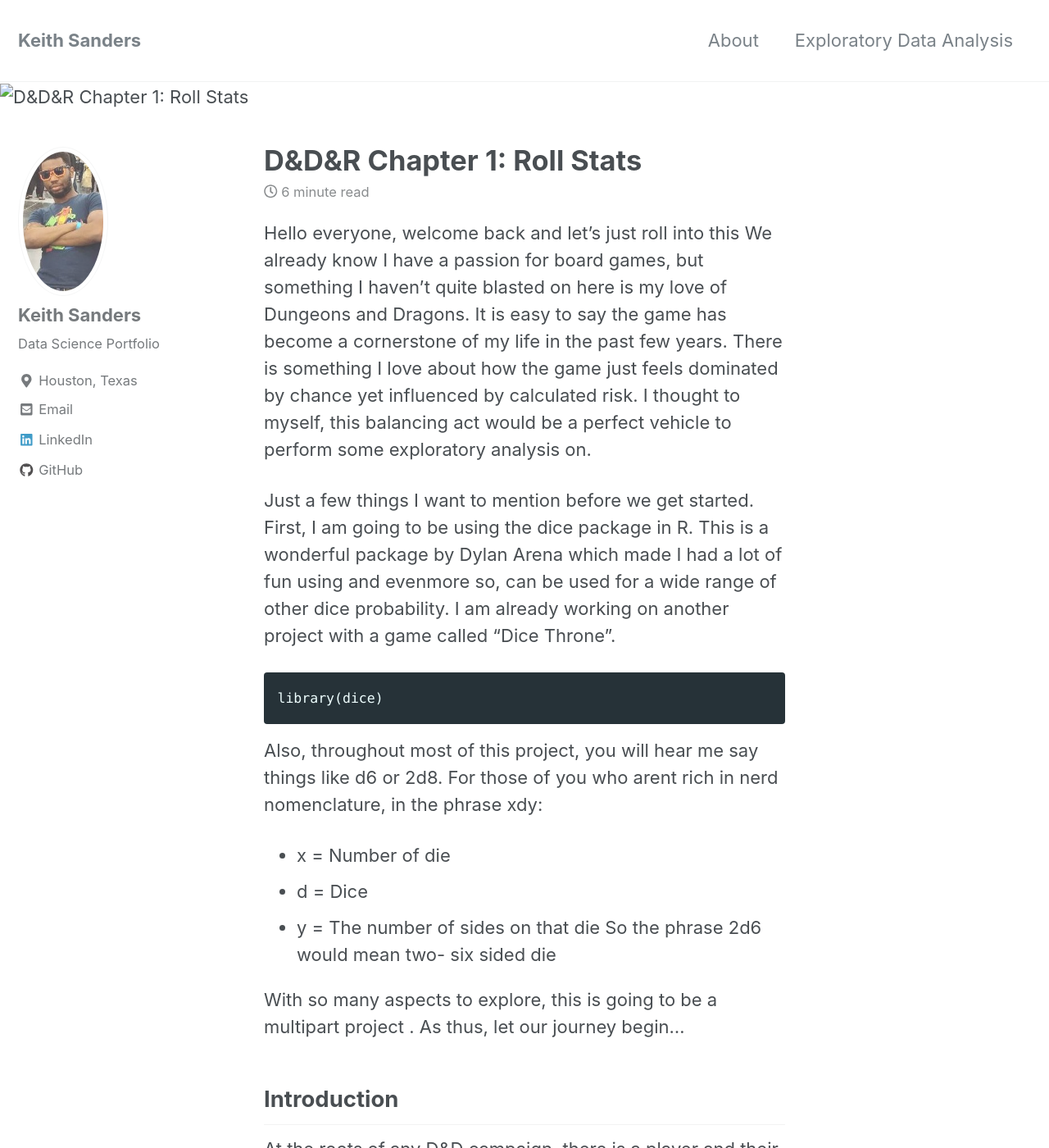
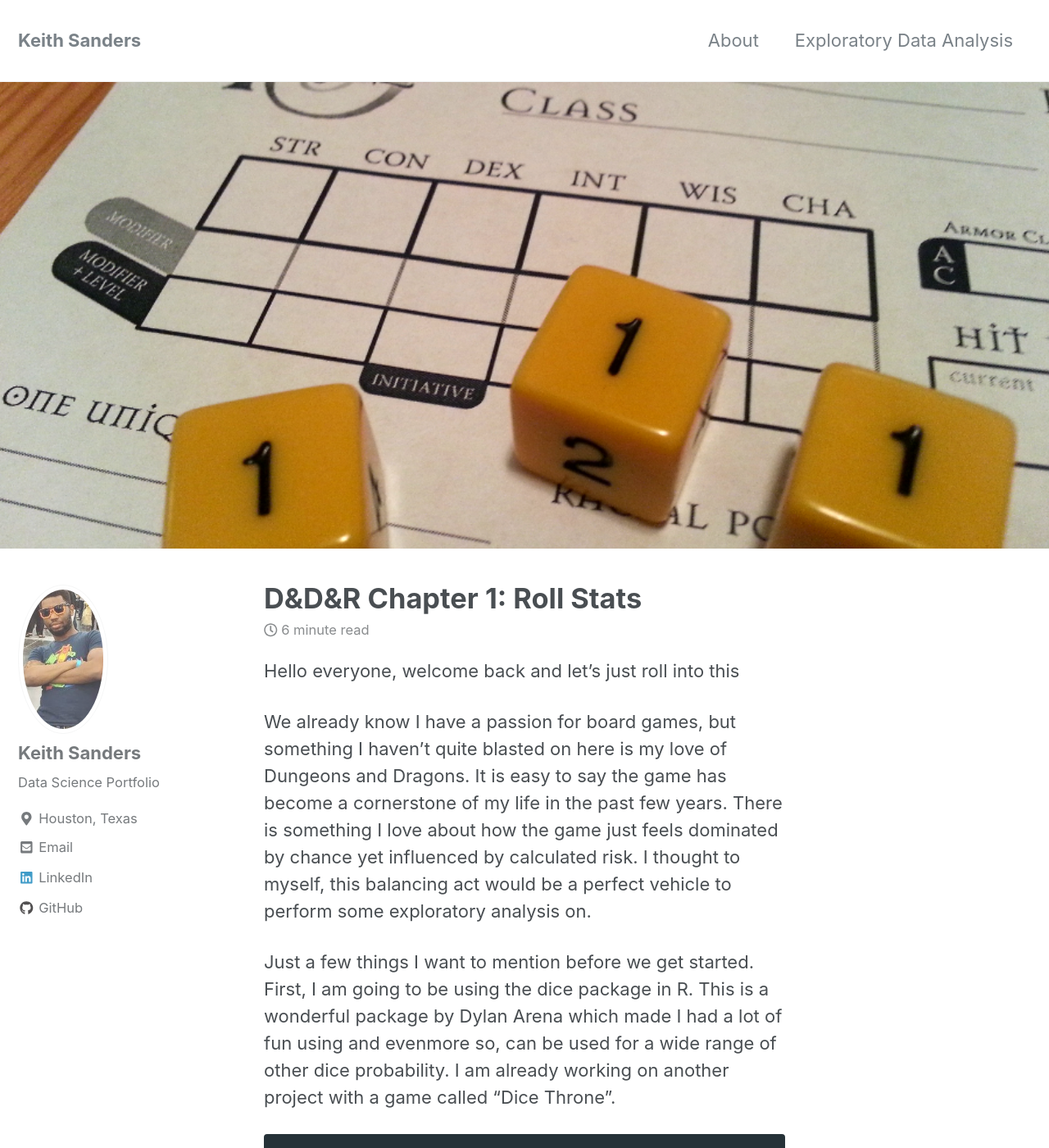
Before and after one commit to SuperKeithS/SuperKeithS.github.io, a Jekyll site: the page built from _posts/2019-02-16-D&D&R1.md, in a window 1280 px wide and 1400 px high. Shown: the whole window at 82% size. Built offline with Jekyll 4.4.1, drawn with Linux system fonts in a browser that asks for light colours; nearby versions of some CDN libraries; some of the changed text lies outside the part shown.

Commit message:
Added Google Analytics and changed header

```diff
--- a/_includes/analytics.html
+++ b/_includes/analytics.html
@@ -1,11 +1,11 @@
 ├── _includes
 │   ├── analytics.html
 <!-- Global site tag (gtag.js) - Google Analytics -->
-<script async src="https://www.googletagmanager.com/gtag/js?id=UA-131183937-1"></script>
+<script async src="https://www.googletagmanager.com/gtag/js?id=UA-136502484-1"></script>
 <script>
   window.dataLayer = window.dataLayer || [];
   function gtag(){dataLayer.push(arguments);}
   gtag('js', new Date());
 
-  gtag('config', 'UA-131183937-1');
+  gtag('config', 'UA-136502484-1');
 </script>
--- a/_layouts/default.html
+++ b/_layouts/default.html
@@ -38,5 +38,8 @@
 
     {% include scripts.html %}
 
+    {% if jekyll.environment == "production" %}
+    {% include analytics.html %}
+    {% endif %}
   </body>
 </html>
--- a/_posts/2019-02-16-D&D&R1.md
+++ b/_posts/2019-02-16-D&D&R1.md
@@ -3,11 +3,13 @@ title: "D&D&R Chapter 1: Roll Stats"
 date: 2019-02-16
 tags: [EDA, Exploratory Data Analysis, data science, r, Games]
 header:
-  image: "/images/EDA/D&D&R/Header.jpg"
+  image: "/images/EDA/D&D&R/Header.png"
 excerpt: "Exploratory Data Analysis, Data Science, R"
 mathjax: "true"
 ---
 Hello everyone, welcome back and let's just roll into this
+
+
 We already know I have a passion for board games, but something I haven't quite blasted on here is my love of Dungeons and Dragons. It is easy to say the  game has become a cornerstone of my life in the past few years. There is something I love about how the game just feels dominated by chance yet influenced by calculated risk. I thought to myself, this balancing act would be a perfect vehicle to perform some exploratory analysis on.
 
 
```
Also changed, not shown: images/EDA/D&D&R/D&D5e modifiers.png (added), images/EDA/D&D&R/DC_Matrix.jpeg (added).
